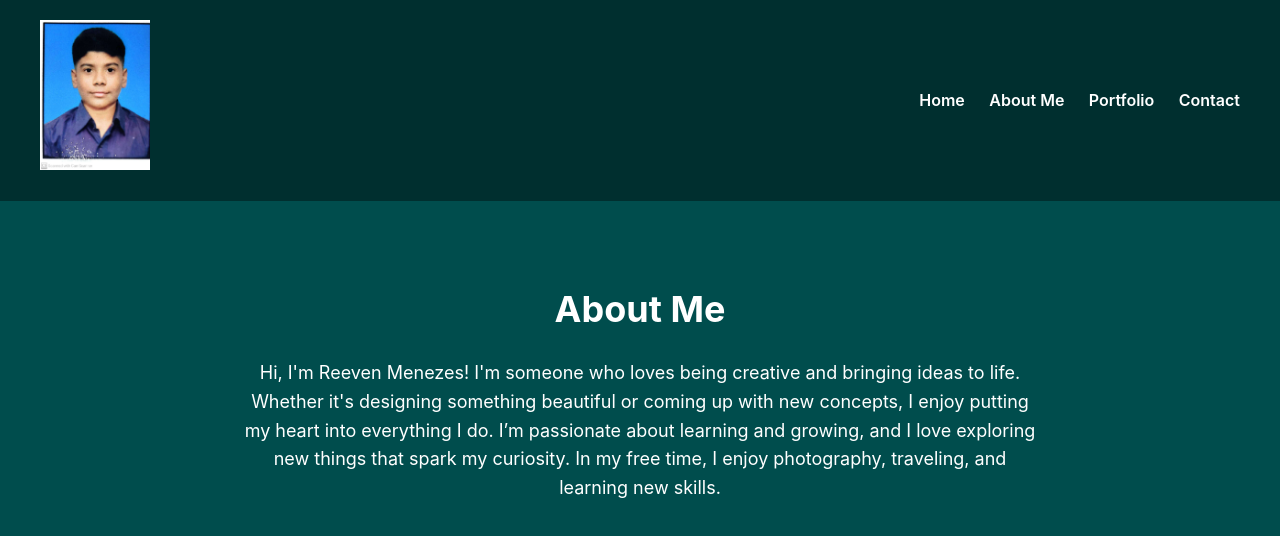
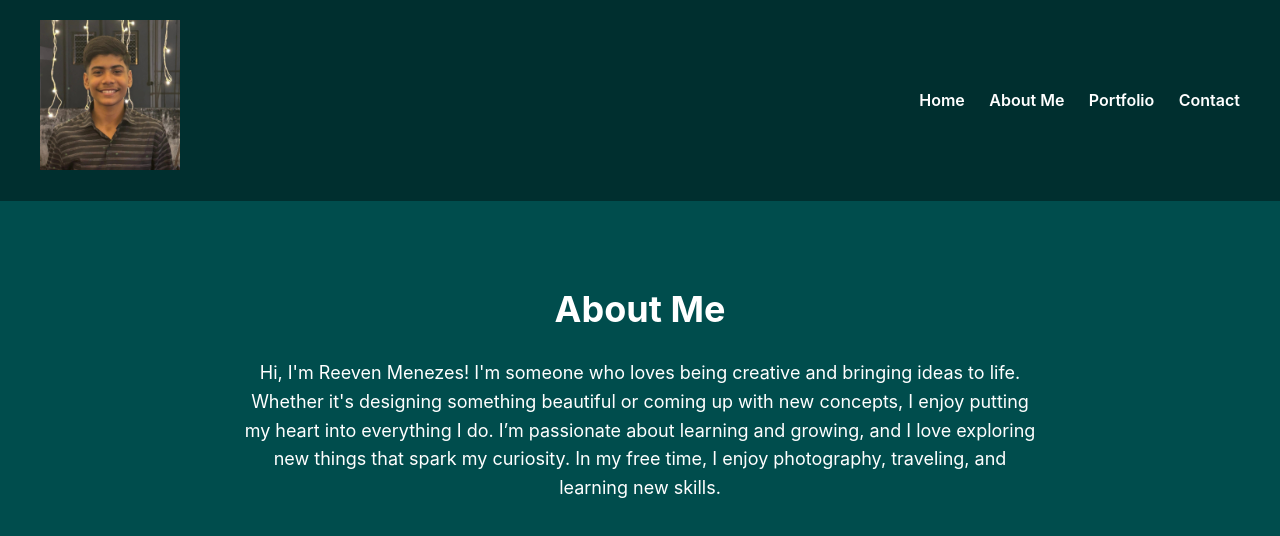
Before and after one commit to Reeven10/personal-website, a plain HTML site: page about.html in a window 1280 px wide. Drawn offline with Linux system fonts and the light colour scheme; files whose address does not match are found by name.

Commit message:
Add files via upload

```diff
--- a/about.html
+++ b/about.html
@@ -9,7 +9,7 @@
 <body>
 
   <header>
-    <div class="logo"><img src="C:\Users\menez\OneDrive\Pictures\CamScanner 11-25-2023 15.14_2.jpg"  width="110" height="150"></div>
+    <div class="logo"><img src="C:\Users\menez\OneDrive\Desktop\ECSE PORTFOLIO\images\WhatsApp Image 2025-03-21 at 07.27.49_e7bf3672.jpg"  width="140" height="150"></div>
     <nav>
       <a href="index.html">Home</a>
       <a href="about.html">About Me</a>
```
Also changed, not shown: contact.html (+1 -1 lines), index.html (+1 -1 lines), portfolio.html (+1 -1 lines), Screenshot 2025-03-20 235015.png (added), Screenshot 2025-03-20 235040.png (added), Screenshot 2025-03-20 235101.png (added), WhatsApp Image 2025-03-21 at 07.27.49_e7bf3672.jpg (added).
